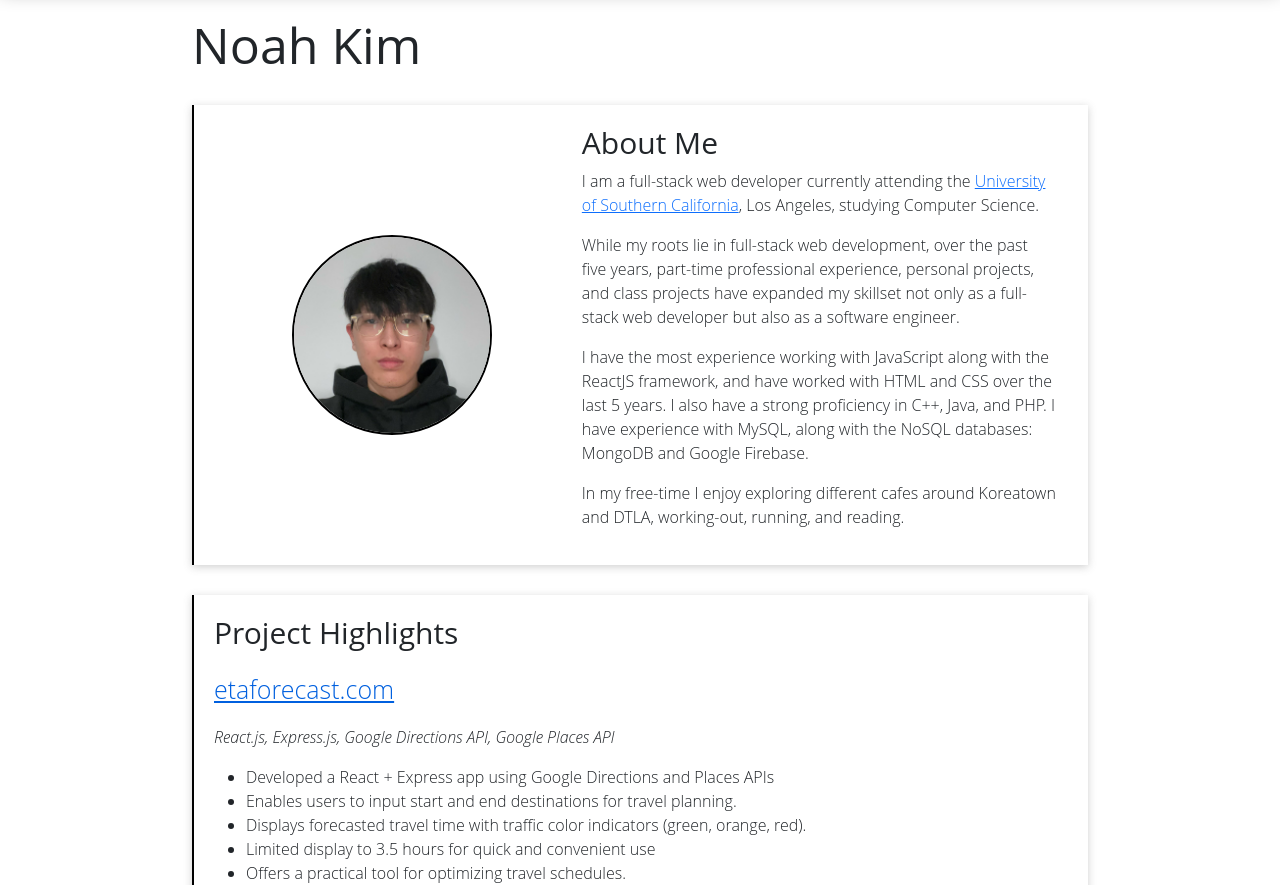
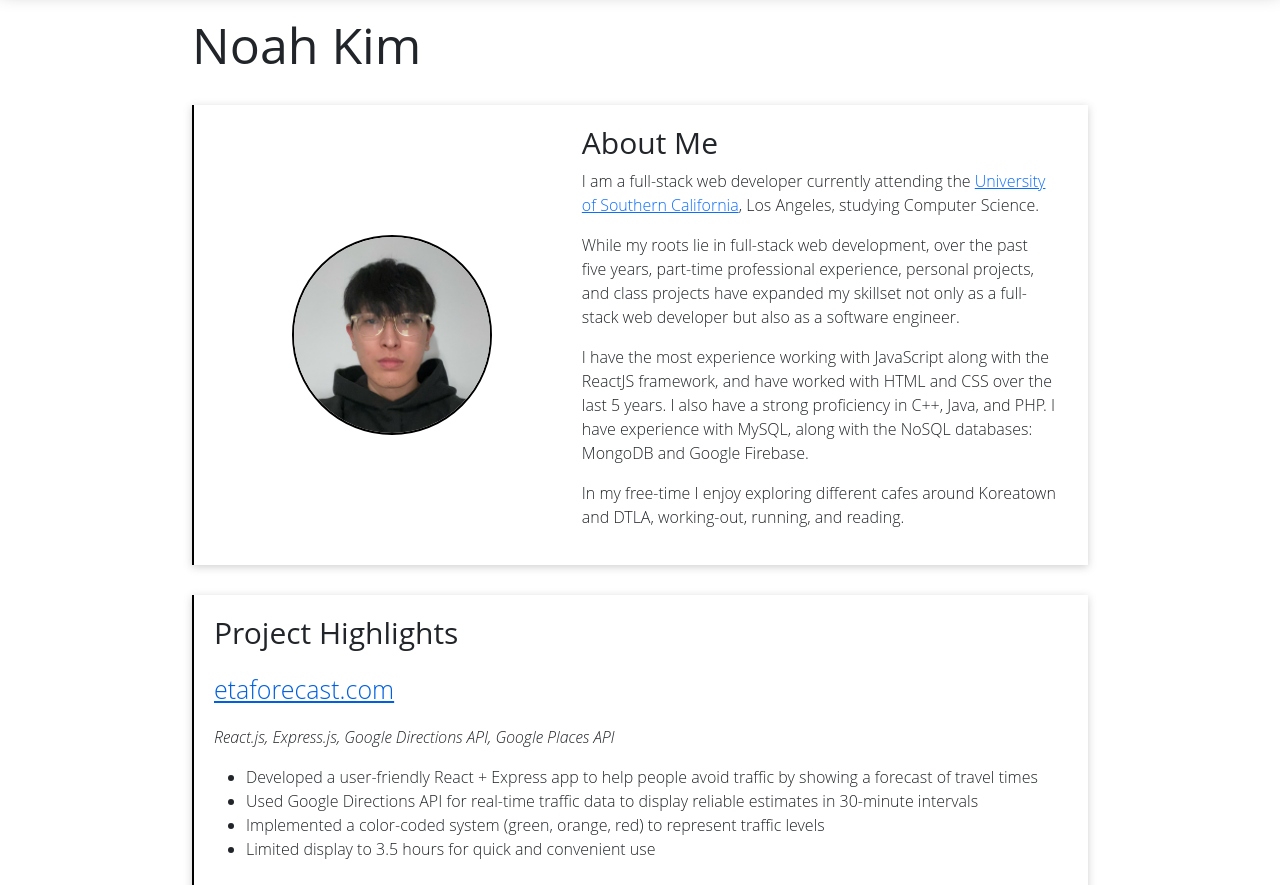
Before and after one commit to nykooi1/nykooi1.github.io, a plain HTML site: page index.html in a window 1280 px wide. Shown: the part 69-954 px from the top of the page. Drawn offline with nearby package versions, Linux system fonts and the light colour scheme.

Commit message:
etaforecast

```diff
--- a/index.html
+++ b/index.html
@@ -74,11 +74,10 @@
                         </p>
                         <p><i>React.js, Express.js, Google Directions API, Google Places API</i></p>
                         <ul>
-                            <li>Developed a React + Express app using Google Directions and Places APIs</li>
-                            <li>Enables users to input start and end destinations for travel planning.</li>
-                            <li>Displays forecasted travel time with traffic color indicators (green, orange, red).</li>
+                            <li>Developed a user-friendly React + Express app to help people avoid traffic by showing a forecast of travel times</li>
+                            <li>Used Google Directions API for real-time traffic data to display reliable estimates in 30-minute intervals</li>
+                            <li> Implemented a color-coded system (green, orange, red) to represent traffic levels</li>
                             <li>Limited display to 3.5 hours for quick and convenient use</li>
-                            <li>Offers a practical tool for optimizing travel schedules.</li>
                         </ul>
 
                         <div class="container">
```
